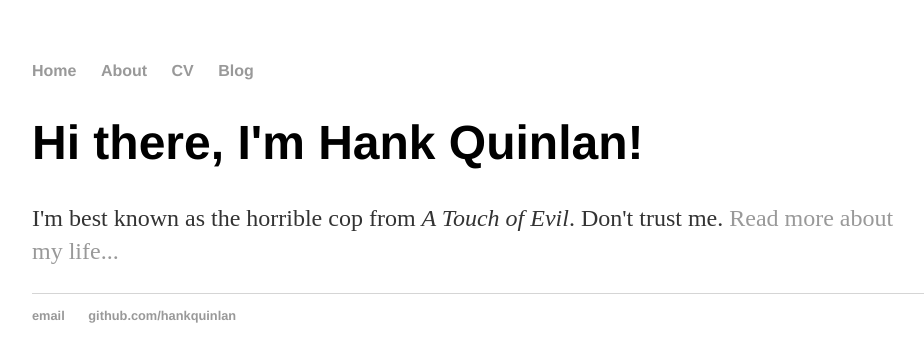
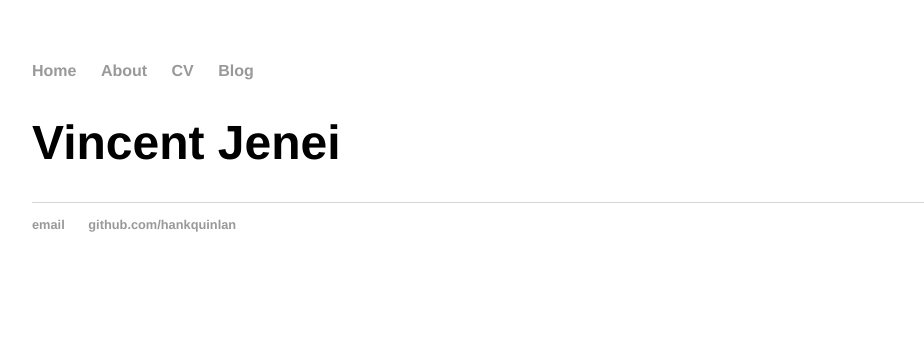
Before and after one commit to SuperBrainBro/vincentlite.github.io, a Jekyll site: the page built from index.html, in a window 1280 px wide. Shown: the top 362 px of the page, without its empty margins (160-1084 px from the left). Built offline with Jekyll 4.4.1, drawn with Linux system fonts in a browser that asks for light colours.

Commit message:
Update index.html

```diff
--- a/index.html
+++ b/index.html
@@ -4,6 +4,5 @@ title: Hank Quinlan, Horrible Cop
 ---
 
 		<div class="blurb">
-			<h1>Hi there, I'm Hank Quinlan!</h1>
-			<p>I'm best known as the horrible cop from <em>A Touch of Evil</em>. Don't trust me. <a href="/about">Read more about my life...</a></p>
+			<h1>Vincent Jenei</h1>
 		</div>
```
